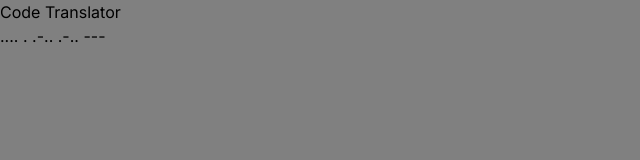
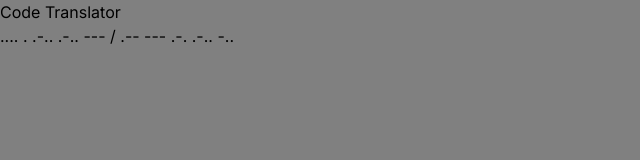
Before and after one commit to ArachnaDude/code-translator, a Next.js app: page / in a window 1280 px wide. Shown: the top 160 px of the page, without its empty margins (0-640 px from the left). Built offline with nearby package versions, Linux system fonts and the light colour scheme.

Commit message:
add translate functionality

```diff
--- a/app/morseLookup.js
+++ b/app/morseLookup.js
@@ -1,4 +1,4 @@
-export const morseLookup = {
+const morseLookup = {
   A: ".- ",
   B: "-... ",
   C: "-.-. ",
@@ -47,3 +47,13 @@ export const morseLookup = {
   "/": "-..-. ",
   "=": "-...- ",
 };
+
+export const translate = (str) => {
+  return str
+    .toUpperCase()
+    .split("")
+    .map((char) => {
+      return morseLookup[char];
+    })
+    .join("");
+};
--- a/app/page.jsx
+++ b/app/page.jsx
@@ -1,10 +1,10 @@
-import { morseLookup } from "./morseLookup";
+import { translate } from "./morseLookup";
 
 export default function Home() {
   return (
     <main>
       <h2>Code Translator</h2>
-      <p>{`${morseLookup.H}${morseLookup.E}${morseLookup.L}${morseLookup.L}${morseLookup.O}`}</p>
+      <p>{translate("hello world")}</p>
     </main>
   );
 }
```
